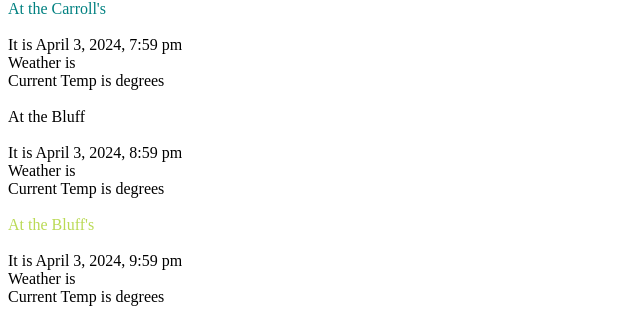
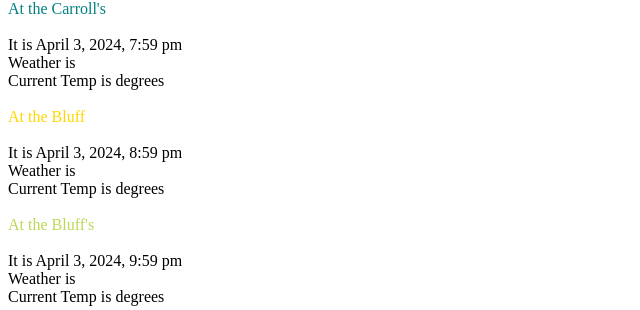
Before and after one commit to cabooseman87/friends-weather-app, a PHP site: page / in a window 1280 px wide. Shown: the part 192-502 px from the top of the page, without its empty margins (0-640 px from the left). Run offline with PHP 8.4, Linux system fonts and the light colour scheme; data that the repository does not hold is empty.

Commit message:
Update style.css

```diff
--- a/style.css
+++ b/style.css
@@ -6,8 +6,8 @@
     color: orange;
 }
 
-.pink {
-    color: pink;
+.gold {
+    color: gold;
 }
 
 .\#bada55 {
```
